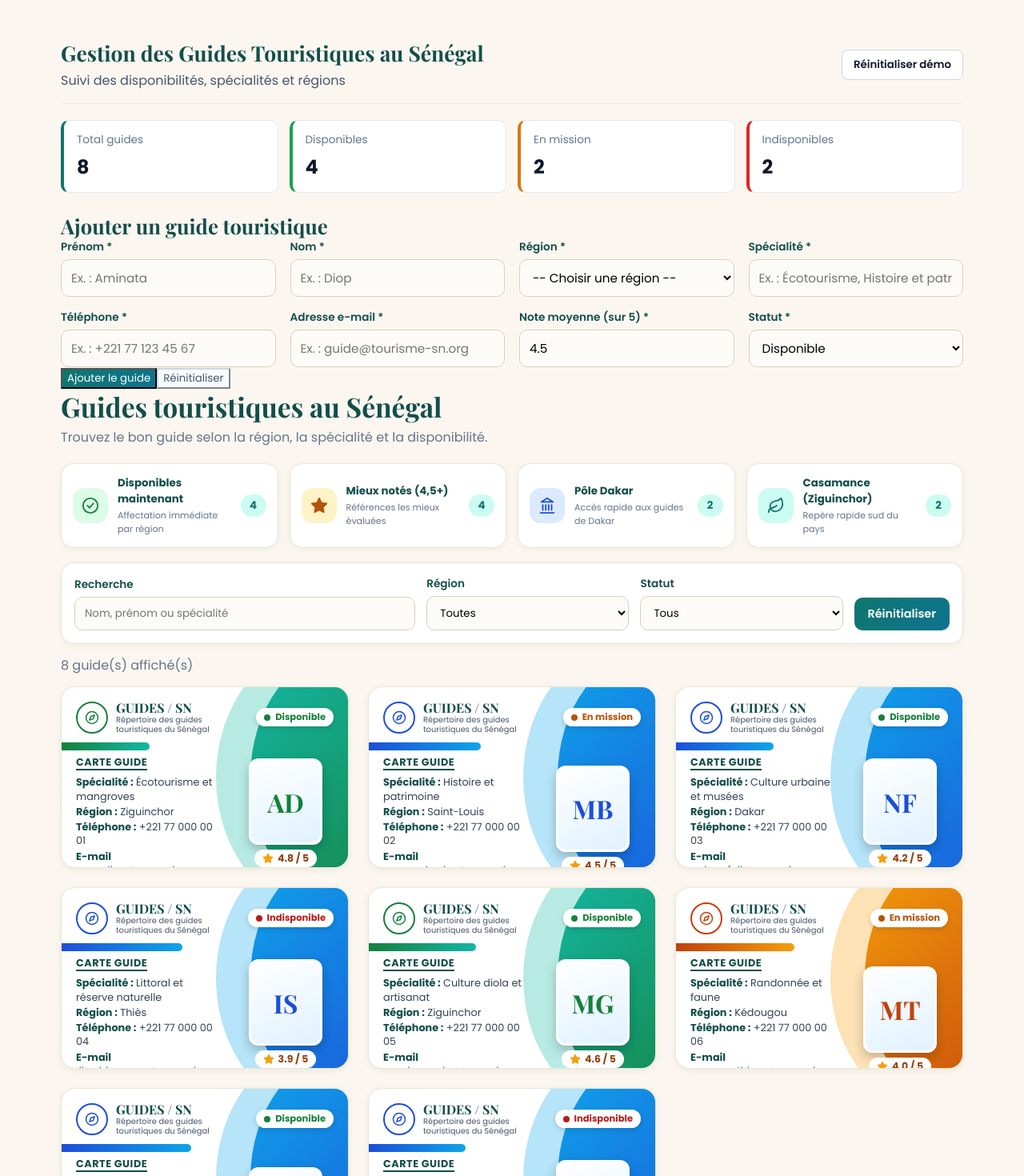
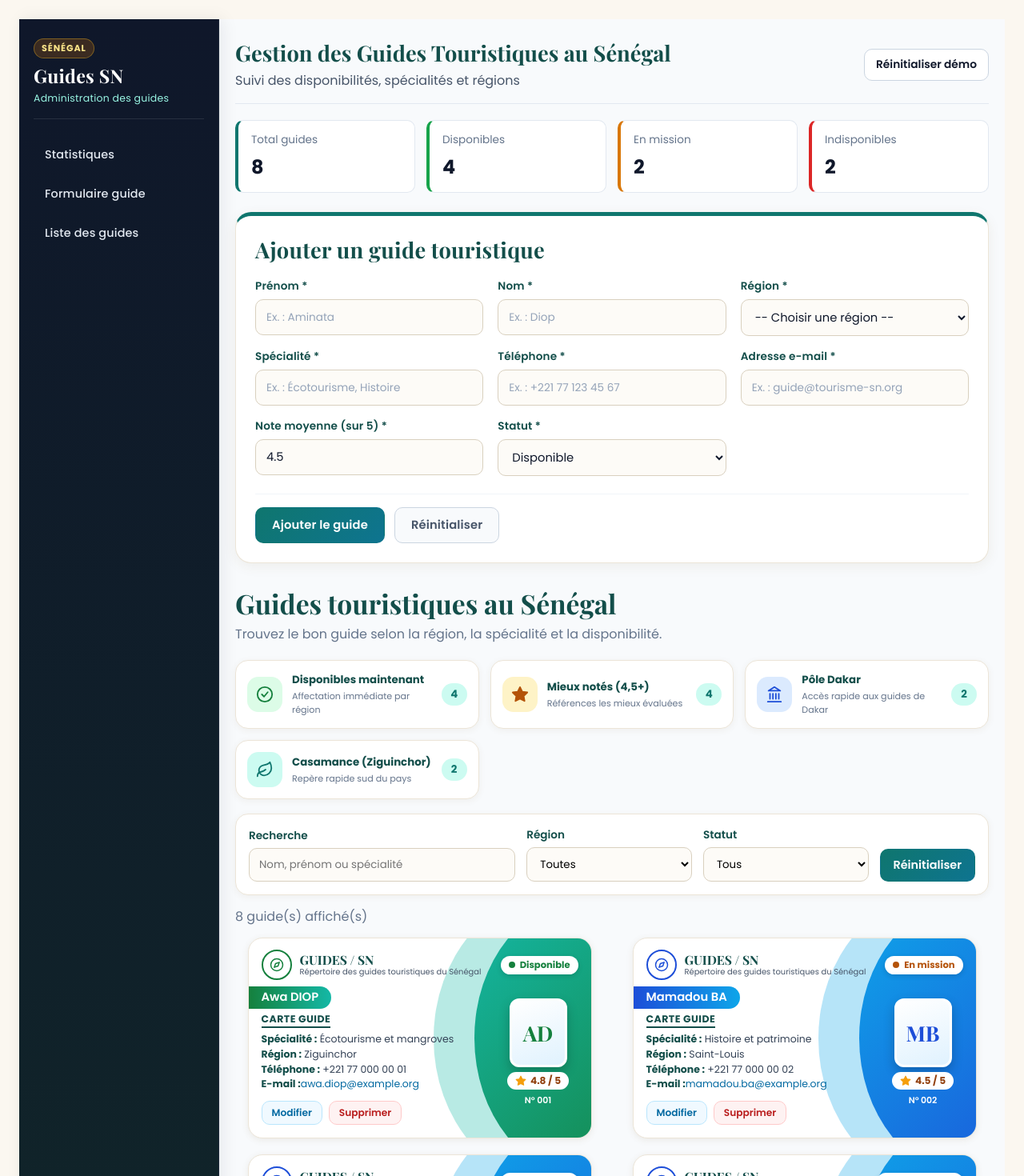
Before and after one commit to sowf4438-del/gestion-guides-touristiques, an Angular app: page / in a window 1280 px wide. Shown: the top 1470 px of the page at 80% size. Built offline with nearby package versions, Linux system fonts and the light colour scheme.

Commit message:
UI: ajout sidebar, polissage formulaire et ajustement cartes guides

```diff
--- a/src/app/app.css
+++ b/src/app/app.css
@@ -1,7 +1,123 @@
+:host {
+  display: block;
+  font-family: 'Poppins', 'Segoe UI', Arial, sans-serif;
+  color: #1e293b;
+}
+
+.app-layout {
+  display: grid;
+  grid-template-columns: 250px minmax(0, 1fr);
+  min-height: 100vh;
+  background: #f8fafc;
+}
+
+.sidebar {
+  background: linear-gradient(180deg, #0f172a 0%, #112a29 100%);
+  color: #f8fafc;
+  padding: 24px 18px;
+  display: flex;
+  flex-direction: column;
+  gap: 24px;
+  border-right: 1px solid #1e293b;
+  box-shadow: 4px 0 20px rgba(15, 23, 42, 0.08);
+}
+
+.sidebar-marque {
+  display: flex;
+  flex-direction: column;
+  gap: 5px;
+  padding-bottom: 16px;
+  border-bottom: 1px solid rgba(255, 255, 255, 0.1);
+}
+
+.sidebar-badge {
+  align-self: flex-start;
+  font-size: 0.7rem;
+  font-weight: 700;
+  text-transform: uppercase;
+  letter-spacing: 0.08em;
+  color: #fde68a;
+  background: rgba(217, 119, 6, 0.22);
+  border: 1px solid rgba(251, 191, 36, 0.35);
+  padding: 3px 9px;
+  border-radius: 999px;
+}
+
+.sidebar-titre {
+  font-family: 'Playfair Display', Georgia, serif;
+  font-size: 1.45rem;
+  font-weight: 700;
+  letter-spacing: 0.01em;
+  color: #ffffff;
+  margin-top: 4px;
+  line-height: 1.15;
+}
+
+.sidebar-sous-titre {
+  font-size: 0.78rem;
+  font-weight: 400;
+  letter-spacing: 0.02em;
+  color: #99f6e4;
+}
+
+.sidebar-nav {
+  display: flex;
+  flex-direction: column;
+  gap: 8px;
+}
+
+.sidebar-lien {
+  display: flex;
+  align-items: center;
+  color: #e2e8f0;
+  text-decoration: none;
+  padding: 10px 14px;
+  border-radius: 10px;
+  font-size: 0.9rem;
+  font-weight: 500;
+  letter-spacing: 0.01em;
+  transition: transform 0.15s ease, background 0.15s ease, color 0.15s ease;
+}
+
+.sidebar-lien:hover {
+  background: rgba(20, 184, 166, 0.16);
+  color: #ffffff;
+  transform: translateX(3px);
+}
+
+.sidebar-actions {
+  margin-top: auto;
+  padding-top: 12px;
+}
+
+.btn-reset-demo {
+  padding: 9px 14px;
+  border-radius: 10px;
+  border: 1px solid rgba(255, 255, 255, 0.18);
+  background: rgba(255, 255, 255, 0.08);
+  color: #ffffff;
+  font-family: 'Poppins', 'Segoe UI', Arial, sans-serif;
+  font-size: 0.86rem;
+  font-weight: 600;
+  cursor: pointer;
+  transition: background 0.15s ease, border-color 0.15s ease;
+}
+
+.btn-reset-demo:hover {
+  background: rgba(20, 184, 166, 0.25);
+  border-color: #5eead4;
+}
+
+.sidebar-btn {
+  width: 100%;
+}
+
+/* ---------- Reste de la page ---------- */
 .app-shell {
+  width: 100%;
   max-width: 1160px;
   margin: 0 auto;
-  padding: 24px 16px 48px;
+  padding: 24px 20px 48px;
 }
 
 .app-header {
@@ -17,7 +133,9 @@
 
 .app-header h1 {
   margin: 0;
-  font-size: 1.65rem;
+  font-family: 'Playfair Display', Georgia, serif;
+  font-size: 1.7rem;
+  color: #134e4a;
 }
 
 .app-header p {
@@ -25,17 +143,13 @@
   color: #475569;
 }
 
-.btn-reset-demo {
-  padding: 8px 14px;
-  border-radius: 8px;
-  border: 1px solid #cbd5e1;
+.app-header .btn-reset-demo {
   background: #ffffff;
   color: #0f172a;
-  font-weight: 600;
-  cursor: pointer;
+  border-color: #cbd5e1;
 }
 
-.btn-reset-demo:hover {
+.app-header .btn-reset-demo:hover {
   background: #f1f5f9;
 }
 
@@ -57,17 +171,9 @@
   gap: 6px;
 }
 
-.stat-disponible {
-  border-left-color: #16a34a;
-}
-
-.stat-mission {
-  border-left-color: #d97706;
-}
-
-.stat-indisponible {
-  border-left-color: #dc2626;
-}
+.stat-disponible { border-left-color: #16a34a; }
+.stat-mission { border-left-color: #d97706; }
+.stat-indisponible { border-left-color: #dc2626; }
 
 .stat-label {
   font-size: 0.85rem;
@@ -78,6 +184,7 @@
   font-size: 1.5rem;
   color: #0f172a;
 }
+
 .toast-notification {
   position: fixed;
   bottom: 20px;
@@ -90,3 +197,43 @@
   box-shadow: 0 8px 20px rgba(15, 23, 42, 0.18);
   z-index: 1000;
 }
+
+@media (max-width: 900px) {
+  .app-layout {
+    grid-template-columns: 1fr;
+  }
+
+  .sidebar {
+    flex-direction: row;
+    flex-wrap: wrap;
+    align-items: center;
+    gap: 12px 18px;
+    padding: 14px 16px;
+    border-right: none;
+    border-bottom: 1px solid #1e293b;
+  }
+
+  .sidebar-marque {
+    border-bottom: none;
+    padding-bottom: 0;
+  }
+
+  .sidebar-nav {
+    flex-direction: row;
+    flex-wrap: wrap;
+  }
+
+  .sidebar-actions {
+    margin-top: 0;
+    margin-left: auto;
+    padding-top: 0;
+  }
+
+  .sidebar-btn {
+    width: auto;
+  }
+
+  .header-reset {
+    display: none;
+  }
+}
--- a/src/app/app.html
+++ b/src/app/app.html
@@ -1,9 +1,30 @@
-
 @if (messageNotification) {
   <div class="toast-notification" role="status" aria-live="polite">
     {{ messageNotification }}
   </div>
 }
+
+<div class="app-layout">
+  <aside class="sidebar" aria-label="Navigation principale">
+    <div class="sidebar-marque">
+      <span class="sidebar-badge">Sénégal</span>
+      <strong class="sidebar-titre">Guides SN</strong>
+      <small class="sidebar-sous-titre">Administration des guides</small>
+    </div>
+
+    <nav class="sidebar-nav">
+      <a href="#section-stats" class="sidebar-lien">Statistiques</a>
+      <a href="#section-formulaire" class="sidebar-lien">Formulaire guide</a>
+      <a href="#section-liste" class="sidebar-lien">Liste des guides</a>
+    </nav>
+
+    <div class="sidebar-actions">
+      <button type="button" (click)="reinitialiserDemo()" class="btn-reset-demo sidebar-btn">
+        Réinitialiser démo
+      </button>
+    </div>
+  </aside>
+
   <div class="app-shell">
     @if (stats$ | async; as stats) {
       <header class="app-header">
@@ -14,12 +35,12 @@
           </h1>
           <p class="sous-titre-page">Suivi des disponibilités, spécialités et régions</p>
         </div>
-      <button type="button" (click)="reinitialiserDemo()" class="btn-reset-demo">
+        <button type="button" (click)="reinitialiserDemo()" class="btn-reset-demo header-reset">
           Réinitialiser démo
         </button>
       </header>
 
-    <section class="stats-grid" aria-label="Statistiques des guides">
+      <section id="section-stats" class="stats-grid" aria-label="Statistiques des guides">
         <div class="stat-card">
           <span class="stat-label">Total guides</span>
           <strong class="stat-value">{{ stats.total }}</strong>
@@ -40,13 +61,18 @@
     }
 
     <main class="conteneur-principal">
+      <section id="section-formulaire" aria-label="Formulaire d'ajout ou modification">
         <app-guide-form
           [guideEnEdition]="guideSelectionne"
           (editionTerminee)="onEditionTerminee()"
         ></app-guide-form>
+      </section>
 
+      <section id="section-liste" aria-label="Liste des guides">
         <app-guide-list
           (modifierGuide)="selectionnerPourEdition($event)"
         ></app-guide-list>
+      </section>
     </main>
   </div>
+</div>
--- a/src/app/components/guide-form/guide-form.css
+++ b/src/app/components/guide-form/guide-form.css
@@ -5,17 +5,20 @@
   display: block;
   font-family: 'Poppins', 'Segoe UI', Arial, sans-serif;
   color: #334155;
+  margin-bottom: 28px;
 }
 
+.formulaire-card,
 .formulaire {
   padding: 24px;
-  background: #fff;
+  background: #ffffff;
   border: 1px solid var(--bord);
   border-top: 5px solid var(--vert);
   border-radius: 20px;
-  box-shadow: 0 4px 16px rgba(120, 90, 40, 0.1);
+  box-shadow: 0 4px 16px rgba(120, 90, 40, 0.08);
 }
 
+.formulaire-card.mode-edition,
 .formulaire.mode-edition {
   border-top-color: #f59e0b;
   background: #fffdf7;
@@ -37,7 +40,7 @@
   flex-shrink: 0;
   font-size: 1.6rem;
   font-weight: 700;
-  color: #fff;
+  color: #ffffff;
   background: linear-gradient(135deg, #0f766e, #0e7490);
   border-radius: 14px;
 }
@@ -46,11 +49,18 @@
   background: linear-gradient(135deg, #d97706, #f59e0b);
 }
 
-h2 {
+h2,
+.formulaire-card h2 {
+  margin: 0 0 18px;
+  font-family: 'Playfair Display', Georgia, serif;
+  font-size: clamp(1.35rem, 2.5vw, 1.7rem);
+  font-weight: 700;
+  letter-spacing: 0.01em;
+  color: var(--titre);
+}
+
+.entete-form h2 {
   margin: 0;
-  font-family: 'Playfair Display', Georgia, serif;
-  font-size: clamp(1.3rem, 2.5vw, 1.6rem);
-  color: var(--titre);
 }
 
 .aide {
@@ -64,9 +74,11 @@ h2 {
 }
 
 /* ---------- Messages ---------- */
+.message-retour,
 .message {
   padding: 12px 16px;
   margin-bottom: 18px;
+  font-size: 0.9rem;
   font-weight: 500;
   border-radius: 12px;
 }
@@ -86,36 +98,47 @@ h2 {
 /* ---------- Champs ---------- */
 .grille-champs {
   display: grid;
-  grid-template-columns: repeat(auto-fit, minmax(230px, 1fr));
+  grid-template-columns: repeat(auto-fit, minmax(225px, 1fr));
   gap: 16px 18px;
 }
 
 .champ {
   display: flex;
   flex-direction: column;
-  gap: 5px;
+  gap: 6px;
 }
 
 .champ label {
   font-size: 0.85rem;
   font-weight: 600;
+  letter-spacing: 0.01em;
   color: var(--titre);
 }
 
 .champ input,
 .champ select {
   width: 100%;
-  padding: 11px 12px;
-  font-size: 0.95rem;
+  box-sizing: border-box;
+  padding: 11px 13px;
+  font-family: inherit;
+  font-size: 0.92rem;
+  font-weight: 400;
+  color: #0f172a;
   background: #fdfbf7;
   border: 1px solid #d9d0bf;
   border-radius: 10px;
-  transition: border-color 0.15s, box-shadow 0.15s;
+  transition: border-color 0.15s ease, box-shadow 0.15s ease, background 0.15s ease;
+}
+
+.champ input::placeholder {
+  color: #94a3b8;
+  font-size: 0.85rem;
 }
 
 .champ input:focus,
 .champ select:focus {
   outline: none;
+  background: #ffffff;
   border-color: var(--vert);
   box-shadow: 0 0 0 3px #0f766e26;
 }
@@ -126,6 +149,7 @@ h2 {
   border-color: #dc2626;
 }
 
+.erreur-champ,
 .erreur {
   margin: 0;
   font-size: 0.8rem;
@@ -134,25 +158,32 @@ h2 {
 }
 
 /* ---------- Boutons ---------- */
+.actions-formulaire,
 .actions {
   display: flex;
   flex-wrap: wrap;
   gap: 12px;
   margin-top: 22px;
+  padding-top: 16px;
+  border-top: 1px solid #f1f5f9;
 }
 
-.btn {
-  padding: 11px 22px;
-  font-size: 0.95rem;
+.btn,
+.btn-principal,
+.btn-secondaire {
+  padding: 11px 20px;
+  font-family: inherit;
+  font-size: 0.92rem;
   font-weight: 600;
+  letter-spacing: 0.01em;
   border: 1px solid transparent;
   border-radius: 10px;
   cursor: pointer;
-  transition: filter 0.15s, background 0.15s;
+  transition: filter 0.15s ease, background 0.15s ease, transform 0.15s ease;
 }
 
 .btn-principal {
-  color: #fff;
+  color: #ffffff;
   background: linear-gradient(135deg, #0f766e, #0e7490);
 }
 
@@ -161,7 +192,8 @@ h2 {
 }
 
 .btn-principal:hover {
-  filter: brightness(1.1);
+  filter: brightness(1.08);
+  transform: translateY(-1px);
 }
 
 .btn-secondaire {
@@ -175,7 +207,9 @@ h2 {
 }
 
 /* ---------- Accessibilité ---------- */
-.btn:focus-visible {
+.btn:focus-visible,
+.btn-principal:focus-visible,
+.btn-secondaire:focus-visible {
   outline: 3px solid #2563eb;
   outline-offset: 2px;
 }
@@ -183,7 +217,9 @@ h2 {
 @media (prefers-reduced-motion: reduce) {
   .champ input,
   .champ select,
-  .btn {
+  .btn,
+  .btn-principal,
+  .btn-secondaire {
     transition: none;
   }
 }
--- a/src/app/components/guide-form/guide-form.html
+++ b/src/app/components/guide-form/guide-form.html
@@ -98,7 +98,7 @@
           #specialiteCtrl="ngModel"
           required
           minlength="3"
-          placeholder="Ex. : Écotourisme, Histoire et patrimoine"
+          placeholder="Ex. : Écotourisme, Histoire"
         />
         @if (specialiteCtrl.invalid && (specialiteCtrl.touched || soumis)) {
           <small class="erreur-champ" role="alert">
--- a/src/app/components/guide-list/guide-list.css
+++ b/src/app/components/guide-list/guide-list.css
@@ -60,7 +60,7 @@ h2 {
   padding: 14px;
   text-align: left;
   color: inherit;
-  background: #fff;
+  background: #ffffff;
   border: 1px solid var(--bord);
   border-radius: 16px;
   box-shadow: 0 2px 8px rgba(120, 90, 40, 0.07);
@@ -108,10 +108,25 @@ h2 {
   height: 22px;
 }
 
-.carte-orientation[data-type='dispos'] .icone-ronde { background: #dcfce7; color: #15803d; }
-.carte-orientation[data-type='top-notes'] .icone-ronde { background: #fef3c7; color: #b45309; }
-.carte-orientation[data-type='dakar'] .icone-ronde { background: #dbeafe; color: #1d4ed8; }
-.carte-orientation[data-type='ziguinchor'] .icone-ronde { background: #ccfbf1; color: #0f766e; }
+.carte-orientation[data-type='dispos'] .icone-ronde {
+  background: #dcfce7;
+  color: #15803d;
+}
+
+.carte-orientation[data-type='top-notes'] .icone-ronde {
+  background: #fef3c7;
+  color: #b45309;
+}
+
+.carte-orientation[data-type='dakar'] .icone-ronde {
+  background: #dbeafe;
+  color: #1d4ed8;
+}
+
+.carte-orientation[data-type='ziguinchor'] .icone-ronde {
+  background: #ccfbf1;
+  color: #0f766e;
+}
 
 .compteur {
   flex-shrink: 0;
@@ -132,7 +147,7 @@ h2 {
   gap: 14px;
   padding: 16px;
   margin-bottom: 14px;
-  background: #fff;
+  background: #ffffff;
   border: 1px solid var(--bord);
   border-radius: 16px;
   box-shadow: 0 2px 8px rgba(120, 90, 40, 0.07);
@@ -158,6 +173,7 @@ h2 {
 .champ input,
 .champ select {
   padding: 10px 12px;
+  font-family: inherit;
   background: #fdfbf7;
   border: 1px solid #d9d0bf;
   border-radius: 10px;
@@ -171,6 +187,7 @@ h2 {
 /* ---------- Boutons ---------- */
 .btn {
   padding: 9px 16px;
+  font-family: inherit;
   font-size: 0.9rem;
   font-weight: 600;
   border: 1px solid transparent;
@@ -180,7 +197,7 @@ h2 {
 }
 
 .btn-principal {
-  color: #fff;
+  color: #ffffff;
   background: linear-gradient(135deg, #0f766e, #0e7490);
 }
 
@@ -208,11 +225,11 @@ h2 {
   background: #fee2e2;
 }
 
-/* ---------- Cartes des guides (format carte de membre) ---------- */
+/* ---------- Cartes des guides (format carte de membre compact) ---------- */
 .grille {
   display: grid;
-  grid-template-columns: repeat(auto-fill, minmax(min(340px, 100%), 1fr));
-  gap: 24px;
+  grid-template-columns: repeat(auto-fill, minmax(min(360px, 100%), 1fr));
+  gap: 20px;
   justify-items: center;
 }
 
@@ -222,7 +239,7 @@ h2 {
   position: relative;
   isolation: isolate;
   display: grid;
-  grid-template-columns: 1fr 120px;
+  grid-template-columns: 1fr 100px;
   grid-template-rows: auto auto 1fr auto;
   grid-template-areas:
     'entete  entete'
@@ -231,11 +248,11 @@ h2 {
     'actions photo';
   column-gap: 12px;
   width: 100%;
-  max-width: 390px;
-  aspect-ratio: 85.6 / 54;
-  padding: 16px 18px;
+  max-width: 430px;
+  min-height: 0;
+  padding: 14px 16px 16px;
   overflow: hidden;
-  background: #fff;
+  background: #ffffff;
   border: 1px solid var(--bord);
   border-radius: 18px;
   box-shadow: 0 2px 8px rgba(120, 90, 40, 0.1);
@@ -243,11 +260,11 @@ h2 {
 }
 
 .carte-guide:hover {
-  transform: translateY(-4px);
-  box-shadow: 0 14px 30px rgba(120, 90, 40, 0.18);
+  transform: translateY(-3px);
+  box-shadow: 0 12px 24px rgba(120, 90, 40, 0.16);
 }
 
-/* Courbes de couleur à droite */
+/* Courbes de couleur à droite (retenues dans la carte) */
 .carte-guide::before,
 .carte-guide::after {
   content: '';
@@ -302,11 +319,11 @@ h2 {
 .embleme {
   display: grid;
   place-items: center;
-  width: 40px;
-  height: 40px;
+  width: 38px;
+  height: 38px;
   flex-shrink: 0;
   color: var(--c1);
-  background: #fff;
+  background: #ffffff;
   border: 2px solid var(--c1);
   border-radius: 50%;
 }
@@ -321,7 +338,7 @@ h2 {
 
 .sigle {
   font-family: 'Playfair Display', Georgia, serif;
-  font-size: 1rem;
+  font-size: 0.98rem;
   font-weight: 700;
   color: var(--titre);
 }
@@ -339,7 +356,7 @@ h2 {
   padding: 3px 10px;
   font-size: 0.72rem;
   font-weight: 700;
-  background: #fff;
+  background: #ffffff;
   border-radius: 999px;
   box-shadow: 0 2px 6px rgba(0, 0, 0, 0.15);
 }
@@ -360,14 +377,16 @@ h2 {
 .bandeau-nom {
   grid-area: nom;
   justify-self: start;
-  max-width: calc(100% + 18px);
-  margin: 10px 0 0 -18px;
-  padding: 5px 18px;
+  max-width: calc(100% + 16px);
+  min-height: 28px;
+  margin: 8px 0 0 -16px;
+  padding: 4px 16px;
   overflow: hidden;
   font-family: 'Poppins', 'Segoe UI', Arial, sans-serif;
-  font-size: 0.95rem;
+  font-size: 0.92rem;
   font-weight: 600;
-  color: #fff;
+  line-height: 1.3;
+  color: #ffffff;
   text-overflow: ellipsis;
   white-space: nowrap;
   background: linear-gradient(90deg, var(--c1), var(--c2));
@@ -378,8 +397,8 @@ h2 {
 .infos {
   grid-area: infos;
   align-self: start;
-  padding: 6px 6px 0 0;
-  font-size: 0.8rem;
+  padding: 5px 6px 2px 0;
+  font-size: 0.78rem;
   line-height: 1.35;
 }
 
@@ -423,14 +442,14 @@ h2 {
 .portrait {
   display: grid;
   place-items: center;
-  width: 92px;
-  height: 108px;
+  width: 72px;
+  height: 86px;
   font-family: 'Playfair Display', Georgia, serif;
-  font-size: 2rem;
+  font-size: 1.65rem;
   font-weight: 700;
   color: var(--c1);
-  background: linear-gradient(160deg, #fff, #e0f2fe);
-  border: 3px solid #fff;
+  background: linear-gradient(160deg, #ffffff, #e0f2fe);
+  border: 3px solid #ffffff;
   border-radius: 12px;
   box-shadow: 0 6px 14px rgba(0, 0, 0, 0.22);
 }
@@ -440,10 +459,10 @@ h2 {
   align-items: center;
   gap: 5px;
   padding: 2px 10px;
-  font-size: 0.78rem;
+  font-size: 0.76rem;
   font-weight: 700;
   color: #92400e;
-  background: #fff;
+  background: #ffffff;
   border-radius: 999px;
 }
 
@@ -456,7 +475,7 @@ h2 {
 .numero {
   font-size: 0.68rem;
   font-weight: 600;
-  color: #fff;
+  color: #ffffff;
 }
 
 /* Boutons de la carte */
@@ -478,7 +497,7 @@ h2 {
   padding: 40px 16px;
   text-align: center;
   color: #57534e;
-  background: #fff;
+  background: #ffffff;
   border: 2px dashed #d9d0bf;
   border-radius: 20px;
 }
@@ -507,14 +526,14 @@ a:focus-visible {
 /* ---------- Petits écrans ---------- */
 @media (max-width: 420px) {
   .carte-guide {
-    grid-template-columns: 1fr 96px;
+    grid-template-columns: 1fr 92px;
     padding: 14px;
   }
 
   .portrait {
-    width: 76px;
-    height: 90px;
-    font-size: 1.6rem;
+    width: 72px;
+    height: 86px;
+    font-size: 1.5rem;
   }
 
   .organisme {
```
Lines whose indentation alone changed are shown as unchanged.
